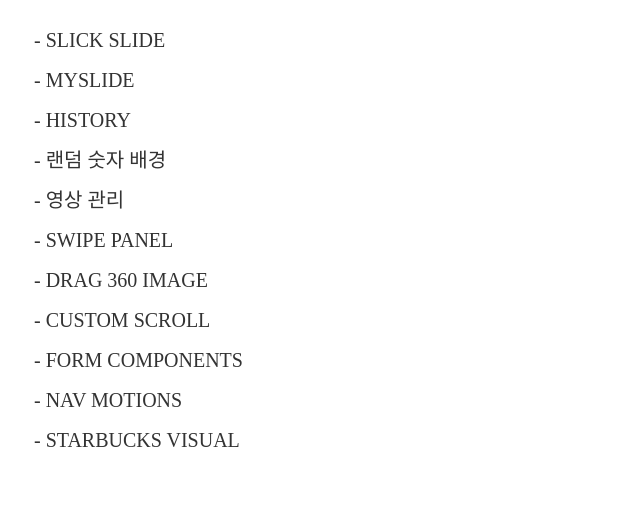
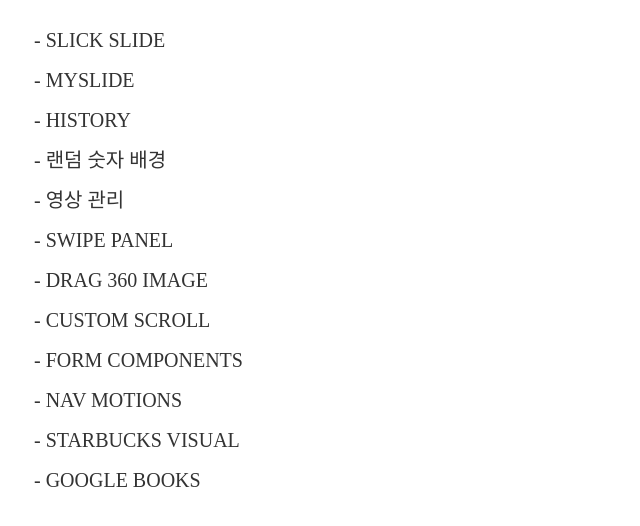
Before and after one commit to ansb1313/Basic-UI-Source, a plain HTML site: page index.html in a window 1280 px wide. Shown: the part 96-622 px from the top of the page, without its empty margins (71-711 px from the left). Drawn offline with nearby package versions, Linux system fonts and the light colour scheme.

Commit message:
google-books nav 추가

```diff
--- a/index.html
+++ b/index.html
@@ -45,6 +45,7 @@
                 <a href="web/public/form.html" class="btn-fadeBeforePaging"> - form components</a>
                 <a href="web/public/navMotion.html" class="btn-fadeBeforePaging"> - nav motions</a>
                 <a href="web/public/starbucksVisual.html" class="btn-fadeBeforePaging"> - starbucks visual</a>
+                <a href="web/public/google-books.html" class="btn-fadeBeforePaging"> - google books</a>
             </div>
         </div>
     </div>
```
